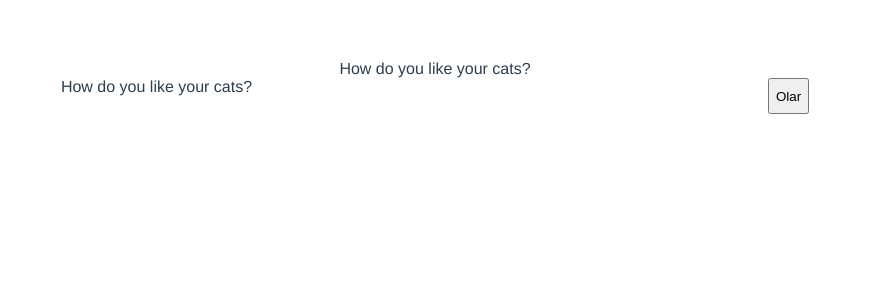
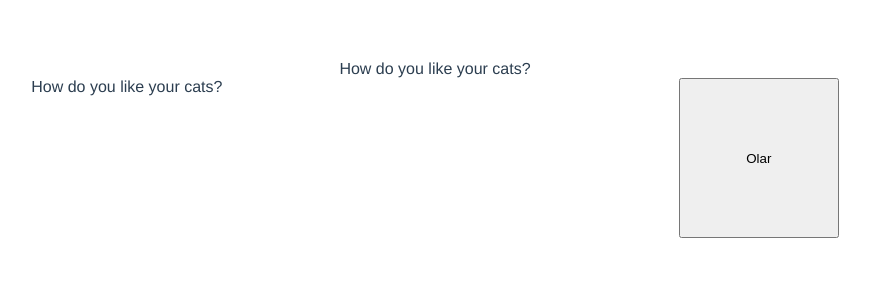
Before and after one commit to silvamateus/cat-generator, a Vue app: page / in a window 1280 px wide. Shown: the top 300 px of the page, without its empty margins (205-1075 px from the left). Built offline with nearby package versions, Linux system fonts and the light colour scheme.

Commit message:
Set button size

```diff
--- a/src/App.vue
+++ b/src/App.vue
@@ -2,8 +2,8 @@
   <div id="app">
     <header>How do you like your cats?</header>
     <main class="feed">
-    <button-caller @buttonCat="catImg"></button-caller>
-    <cat-feed :whiskasFeed="image"></cat-feed>
+      <button-caller @buttonCat="catImg"></button-caller>
+      <cat-feed :whiskasFeed="image"></cat-feed>
     </main>
   </div>
 </template>
--- a/src/components/ButtonCaller.vue
+++ b/src/components/ButtonCaller.vue
@@ -15,5 +15,8 @@ export default {
 
 <!-- Add "scoped" attribute to limit CSS to this component only -->
 <style scoped lang="scss">
-
+  button{
+    width: 10rem;
+    height: 10rem;
+  }
 </style>
```
